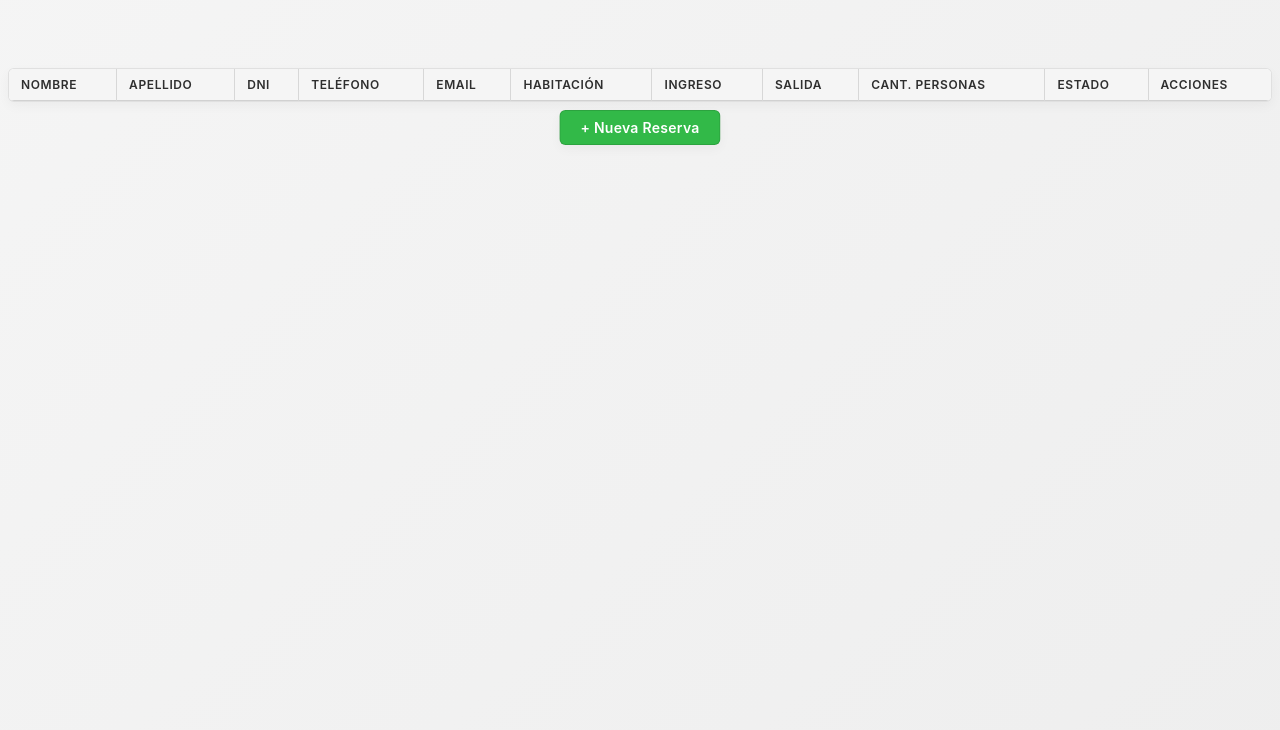
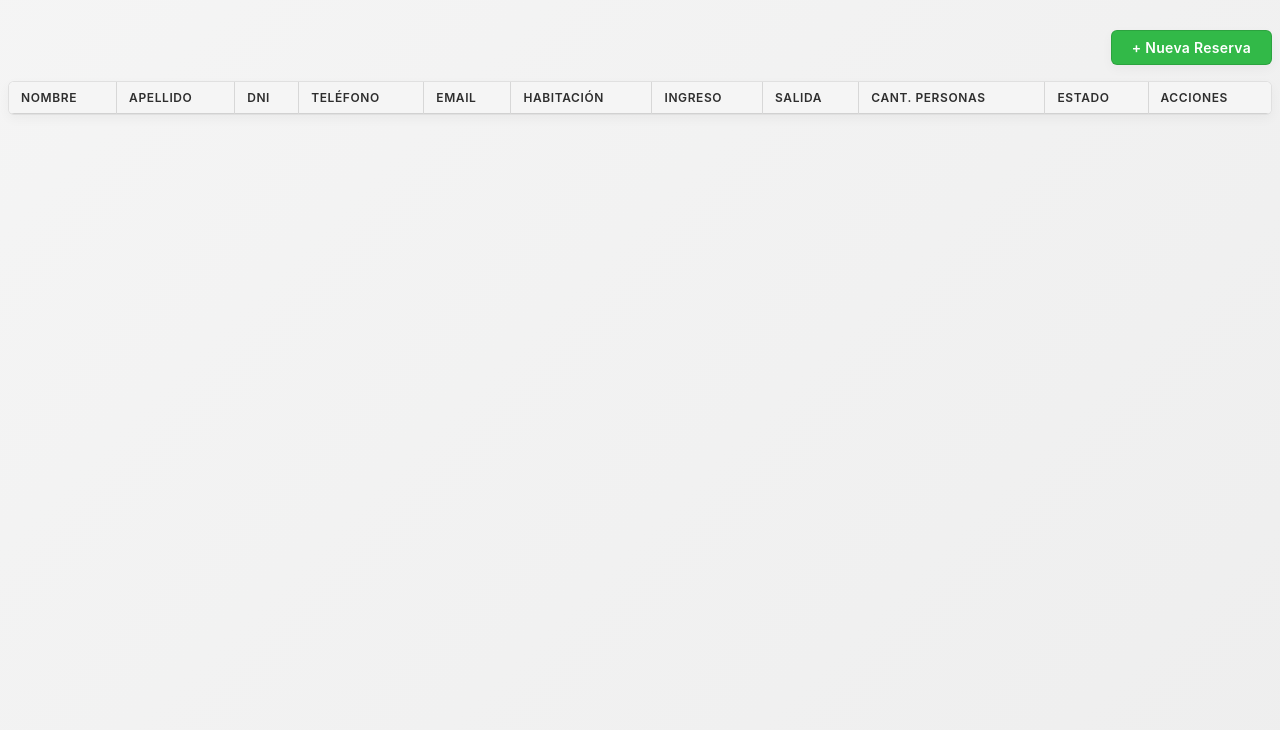
Before and after one commit to LucasIbanez13/Trabajo-Practico-Hotel, a website with bundled scripts: page frontend/dashboard.html in a window 1280 px wide. Shown: the part 70-800 px from the top of the page. Built offline with nearby package versions, Linux system fonts and the light colour scheme; no server answers.

Commit message:
posiciono boton crear reserva

```diff
--- a/frontend/css/style.css
+++ b/frontend/css/style.css
@@ -84,7 +84,7 @@ body {
   justify-content: center;
   align-items: center;
   flex: 1;
-  padding: 2rem 1rem;
+  padding: 13px 0px;
 }
 
 .form-section .form-container {
@@ -268,19 +268,19 @@ body {
   justify-content: flex-end;
   padding: 0.75rem 0.5rem;
 }
+.panel-toolbar {
+    display: flex;
+    justify-content: flex-end;
+    margin-bottom: 1rem;
+}
+
 
 .btn-nueva-reserva {
-  position: sticky;
-  bottom: 1rem;
   border: 1px solid var(--border);
-  left: 50%;
-  transform: translateX(-50%);
-  width: fit-content;
   border-radius: 0.375rem;
   box-shadow: var(--shadow);
   padding: 0.5rem 1.25rem;
   background-color: oklch(69.09% 0.19174 145.572);
-  margin-top: 0.5rem;
   color: white;
   font-size: 0.875rem;
   font-weight: 600;
--- a/frontend/dashboard.html
+++ b/frontend/dashboard.html
@@ -16,6 +16,13 @@
     <main class="main">
         <section class="form-section" id="form-section"></section>
         <section class="panel" id="panel">
+
+            <div class="panel-toolbar">
+    <button class="btn-nueva-reserva" id="btn-nueva-reserva">
+        + Nueva Reserva
+    </button>
+</div>
+
             <div class="table-container">
                 <table class="reservas-table">
                     <thead class="reservas-table__head">
@@ -36,7 +43,6 @@
                     <tbody class="reservas-table__body" id="tabla-reservas"></tbody>
                 </table>
             </div>
-            <button class="btn-nueva-reserva" id="btn-nueva-reserva">+ Nueva Reserva</button>
         </section>
     </main>
 
```
